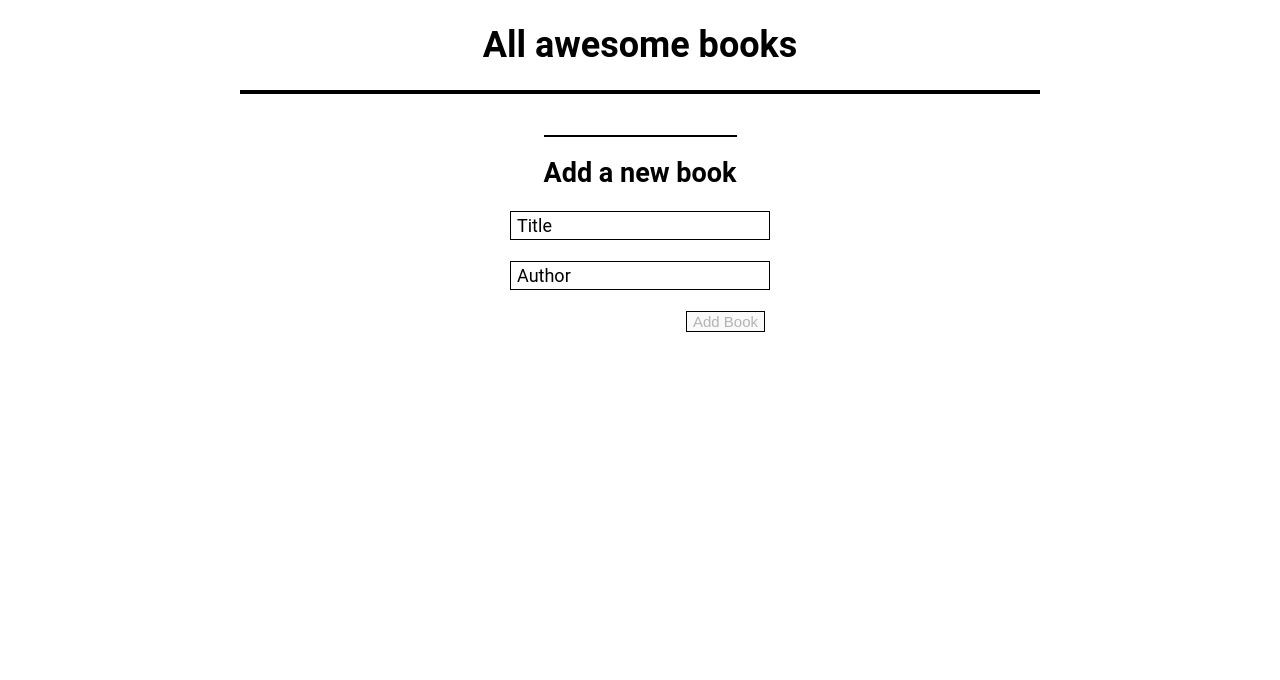
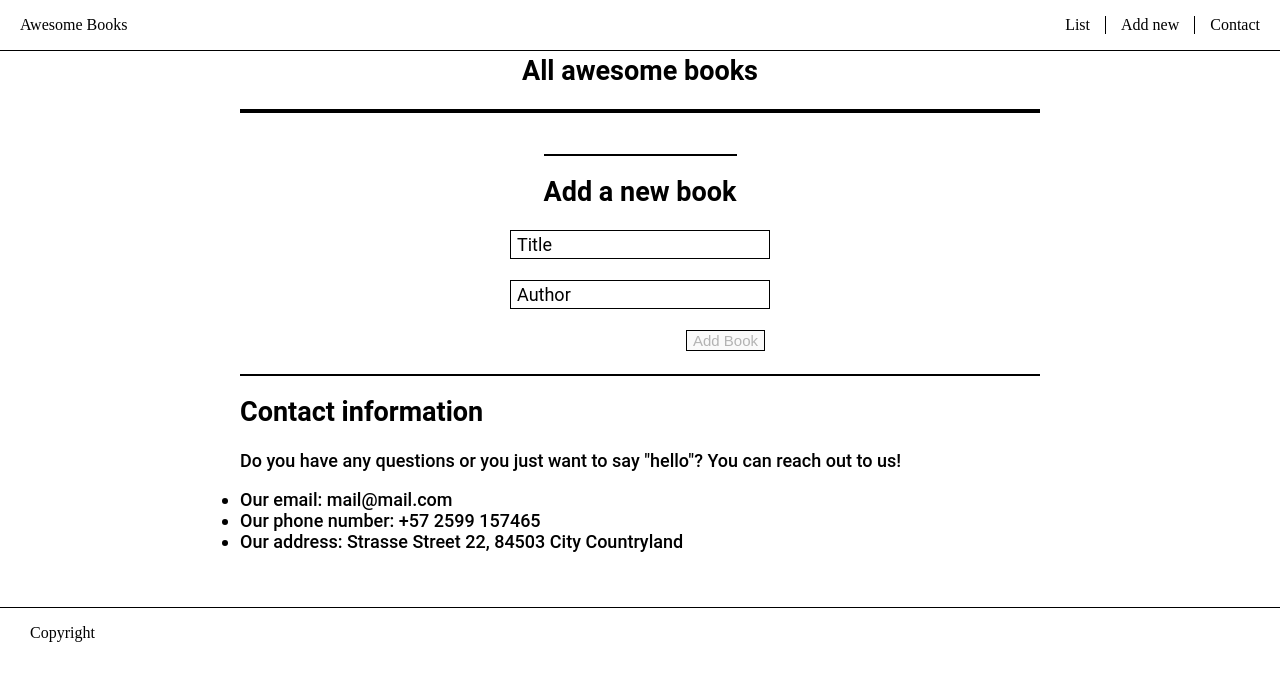
Before and after one commit to JAAR91/Awesome-books, a website with bundled scripts: page index.html in a window 1280 px wide. Built offline with nearby package versions, Linux system fonts and the light colour scheme.

Commit message:
Add top navbar and footer html and styling

```diff
--- a/index.html
+++ b/index.html
@@ -8,16 +8,45 @@
     <title>Awesome Books</title>
 </head>
 <body>
+    <navbar id="top-navigation">
+        <p>Awesome Books</p>
+        <ul class="nav-list">
+            <li id="list-btn">List</li>
+            <li id="new-book-btn">Add new</li>
+            <li id="contact-btn">Contact</li>
+        </ul>
+    </navbar>
+    <main>
+    <section id="awesome-books-list">
         <h1>All awesome books</h1>
         <div id="container">
 
         </div>
+    </section>
+    <section id="book-input">
         <form id="add-book" class="addForm">
             <h2>Add a new book</h2>
             <input type="text" id="new-title" name="title" placeholder="Title"/><br>
             <input type="text" id="new-author" name="author" placeholder="Author"/><br>
             <button id="submit-new-book" type="submit" disabled>Add Book</button>
         </form>
+    </section>
+    <section id="contact-info">
+        <h2>Contact information</h2>
+        <p>
+            Do you have any questions or you just want to say "hello"? You can
+            reach out to us!
+        </p>
+        <ul>
+            <li>Our email: mail@mail.com</li>
+            <li>Our phone number: +57 2599 157465</li>
+            <li>Our address: Strasse Street 22, 84503 City Countryland</li>
+        </ul>
+    </section>
+    </main>
+    <footer>
+        <p>Copyright</p>
+    </footer>
     <script  type="module" src="./scripts/index.js"></script>
 </body>
 </html>
--- a/scripts/styles.css
+++ b/scripts/styles.css
@@ -1,6 +1,10 @@
 body {
+  margin: 0;
+}
+
+main {
   max-width: 800px;
-  margin: auto;
+  margin: 55px auto;
   font-family: "Roboto", sans-serif;
   font-weight: 500;
   font-size: 18px;
@@ -80,3 +84,35 @@ h2 {
   border-top: 2px solid black;
   padding-top: 20px;
 }
+
+/* CSS grid first try */
+#top-navigation {
+  position: fixed;
+  top: 0;
+  width: 100%;
+  box-sizing: border-box;
+  margin: 0;
+  padding: 0 20px;
+  border-bottom: 1px solid black;
+  display: flex;
+  justify-content: space-between;
+  background-color: white;
+}
+
+.nav-list {
+  display: flex;
+  list-style: none;
+}
+
+#new-book-btn {
+  display: block;
+  border-right: 1px solid black;
+  border-left: 1px solid black;
+  padding: 0 15px;
+  margin: 0 15px;
+}
+
+footer {
+  padding-left: 30px;
+  border-top: 1px solid black;
+}
```
Lines whose indentation alone changed are shown as unchanged.
